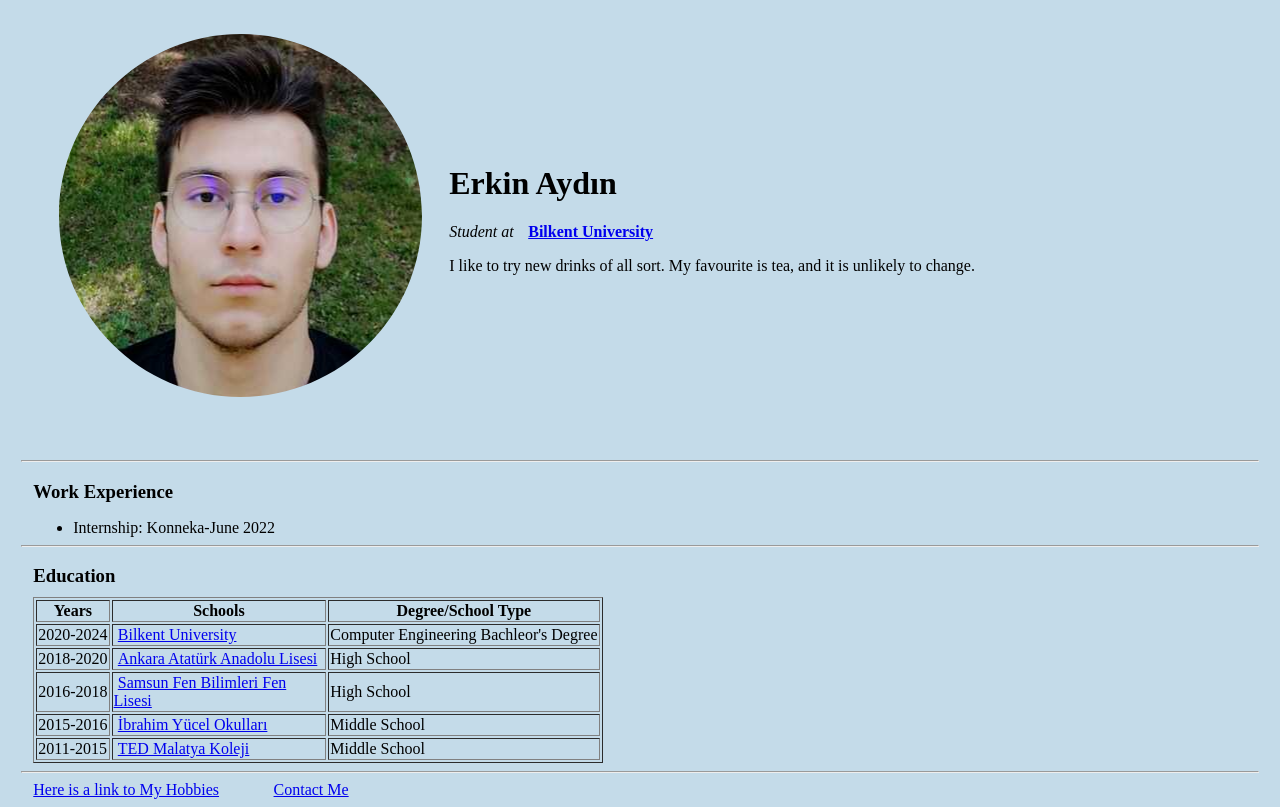
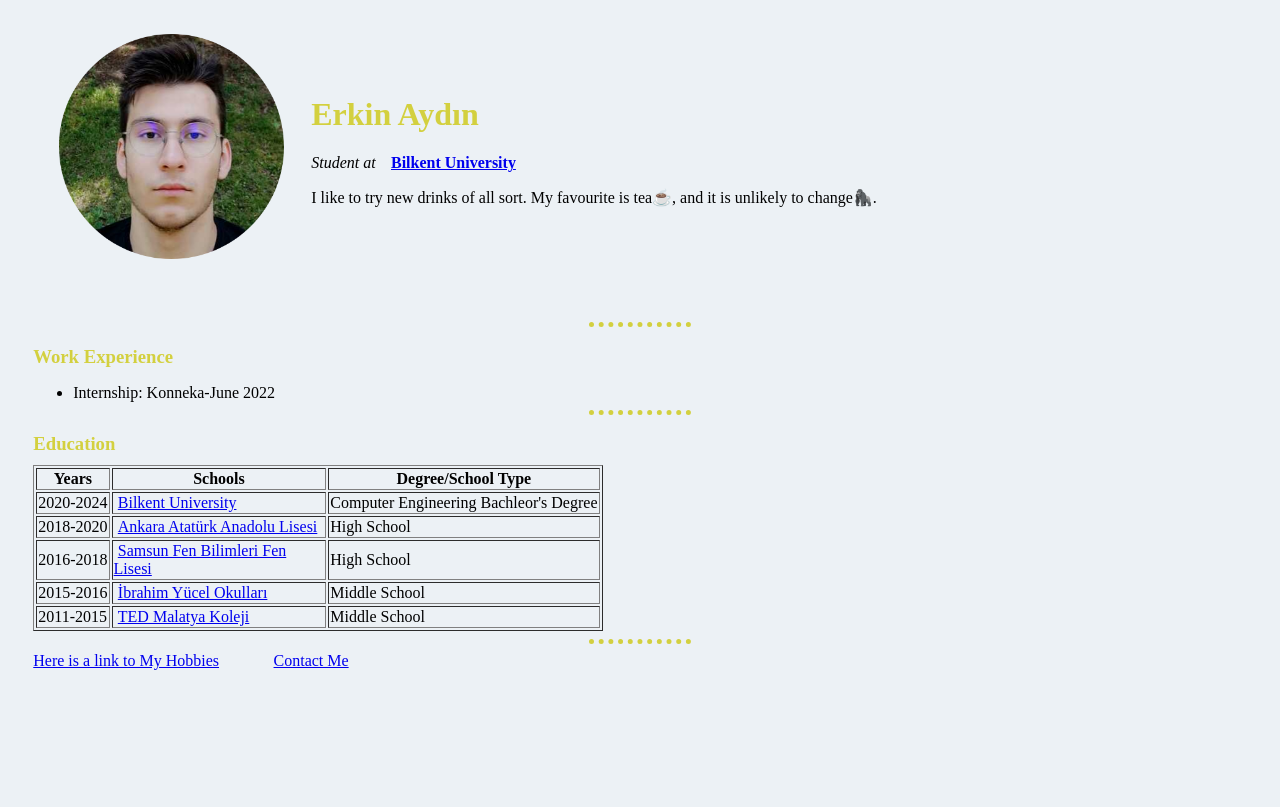
Before and after one commit to Erkin-Aydin/cv, a plain HTML site: page index.html in a window 1280 px wide. Drawn offline with Linux system fonts and the light colour scheme.

Commit message:
Add files via upload

```diff
--- /dev/null
+++ b/css/styles.css
@@ -0,0 +1,60 @@
+body
+{
+    background-color: rgb(236, 241, 245);
+}
+img
+{
+    height: 250px;
+}
+hr
+{
+    border-color: #d3d03f;
+    border-style: none;
+    border-top-style: dotted;
+    border-width: 5px;
+    height: 0px;
+    width: 8%;
+}
+h1
+{
+    color: #d3d03f;
+}
+h3
+{
+    color: #d3d03f;
+    margin-bottom: 0.5em;
+    margin-left: 2%;
+    margin-right: 2%;
+}
+ul
+{
+    margin-bottom: 0.5em;
+    margin-left: 2%;
+    margin-right: 2%;
+}
+table
+{
+    margin-bottom: 0.5em;
+    margin-left: 2%;
+    margin-right: 2%;
+}
+a
+{
+    margin-bottom: 0.5em;
+    margin-left: 2%;
+    margin-right: 2%;
+}
+/**********************************************Class Selectors**********************************************/
+
+/**********************************************ID Selectors**********************************************/
+#erkin
+{
+    /*
+    background-color: #d3d03f;
+    */
+    height: 225px;
+}
+#erkin:hover
+{
+    height: 250px;
+}
--- a/index.html
+++ b/index.html
@@ -3,60 +3,20 @@
     <head>
         <meta charset="utf-8">
         <title>Erkin's Personal Site</title>
+        <link rel="stylesheet" href="css/styles.css">
+        <link rel="icon" href="images.favicon.ico">
     </head>
 
-    <style>
-        body
-        {
-            background-color: rgb(196, 219, 233);
-        }
 
-        hr
-        {
-            background-color: rgb(70, 224, 140);
-            border-style: none;
-            display: block;
-            margin-top: 0.5em;
-            margin-bottom: 0.5em;
-            margin-left: 1%;
-            margin-right: 1%;
-            border-style: inset;
-            border-width: 1px;
-        }
-        h3
-        {
-            margin-bottom: 0.5em;
-            margin-left: 2%;
-            margin-right: 2%;
-        }
-        ul
-        {
-            margin-bottom: 0.5em;
-            margin-left: 2%;
-            margin-right: 2%;
-        }
-        table
-        {
-            margin-bottom: 0.5em;
-            margin-left: 2%;
-            margin-right: 2%;
-        }
-        a
-        {
-            margin-bottom: 0.5em;
-            margin-left: 2%;
-            margin-right: 2%;
-        }
-    </style>
 
     <body>
         <table cellspacing="25">
             <tr>
-                <td><img src="images/erkin.png" alt="pp"></td>
+                <td><img id="erkin" src="images/erkin.png" alt="pp"></td>
                 <td>
                     <h1>Erkin Aydın</h1>
-        <p><em>Student at </em> <strong><a href="https://w3.bilkent.edu.tr/www/">Bilkent University</a></strong></p>
-        <p>I like to try new drinks of all sort. My favourite is tea, and it is unlikely to change.</p>
+        <p><em>Student at</em> <strong><a href="https://w3.bilkent.edu.tr/www/">Bilkent University</a></strong></p>
+        <p>I like to try new drinks of all sort. My favourite is tea☕, and it is unlikely to change🦍.</p>
                 </td>
             </tr>
             <tr>
```
Also changed, not shown: contact.html (+2 -0 lines), hobbies.html (+2 -0 lines), images/favicon.ico (added).
